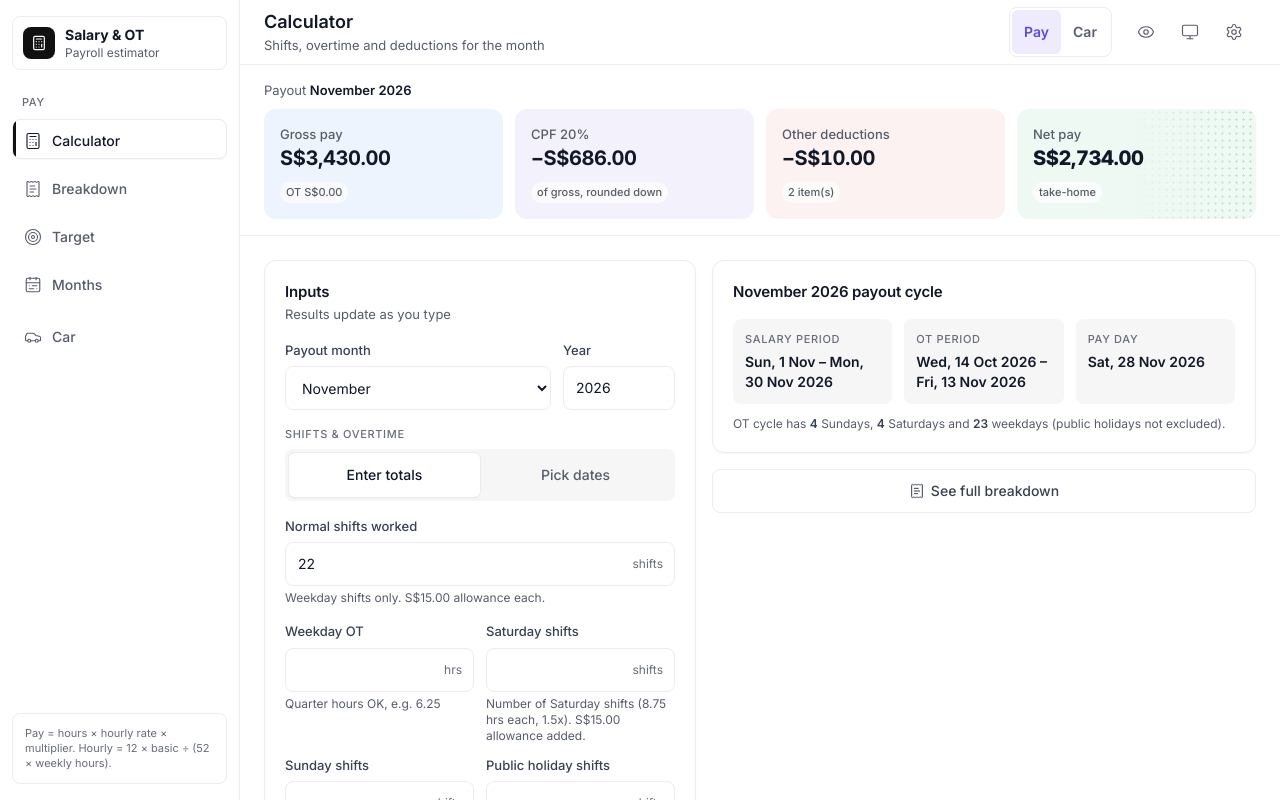
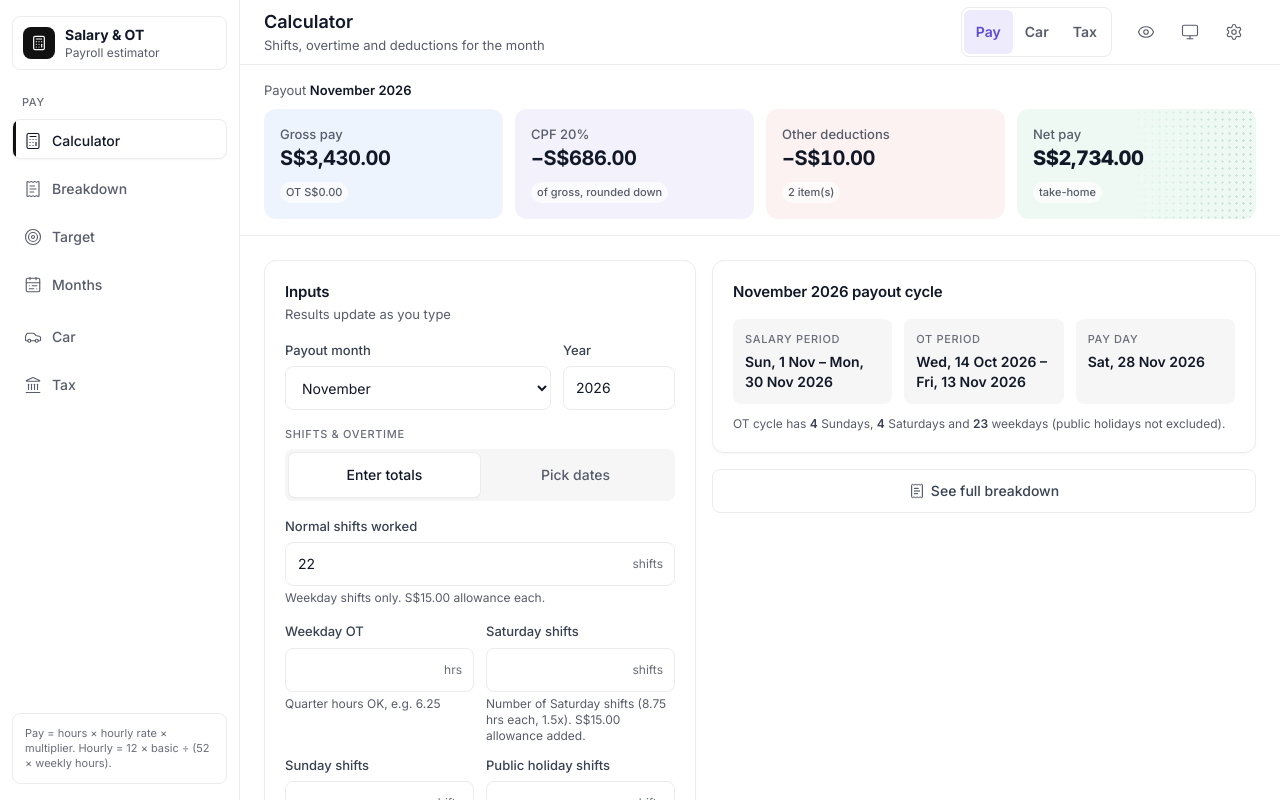
Before and after one commit to kyushira/overtime-calculator, a Next.js app: page /#calculator in a window 1280 px wide. Shown: the top 800 px of the page. Built offline with nearby package versions, Linux system fonts and the light colour scheme.

Commit message:
M4: add Tax to Pay | Car switch

```diff
--- a/src/App.tsx
+++ b/src/App.tsx
@@ -1,4 +1,4 @@
-import { Calculator, Car, CalendarRange, ReceiptText, Settings, Target, type LucideIcon } from 'lucide-react';
+import { Calculator, Car, CalendarRange, Landmark, ReceiptText, Settings, Target, type LucideIcon } from 'lucide-react';
 import { type CSSProperties, useEffect, useRef, useState } from 'react';
 import { Breakdown } from './components/Breakdown';
 import { CarCalculator } from './components/CarCalculator';
@@ -8,6 +8,7 @@ import { MonthsTab } from './components/MonthsTab';
 import { SettingsPanel } from './components/SettingsPanel';
 import { SummaryCards } from './components/SummaryCards';
 import { TargetMode } from './components/TargetMode';
+import { TaxTab } from './components/tax/TaxTab';
 import { btnOutline, SectionLabel } from './components/ui';
 import { AppearanceCard } from './components/AppearanceCard';
 import { PrivacyToggle } from './components/PrivacyToggle';
@@ -54,6 +55,7 @@ const TAB_ITEMS: { id: Tab; label: string; icon: LucideIcon; blurb: string }[] =
   { id: 'months', label: 'Months', icon: CalendarRange, blurb: 'Save each month, see your history and plan the next one' },
   { id: 'settings', label: 'Settings', icon: Settings, blurb: 'Pay rules, CPF and deductions' },
   { id: 'car', label: 'Car', icon: Car, blurb: 'Car loan, running costs and affordability' },
+  { id: 'tax', label: 'Tax', icon: Landmark, blurb: 'Income tax estimate, reliefs and year-end reminders' },
 ];
 
 /** Pay-mode tabs shown in the bottom bar and the sidebar list (Settings is the header gear). */
@@ -109,7 +111,7 @@ export default function App() {
     window.scrollTo({ top: 0 });
   };
 
-  const switchMode = (m: Mode) => goTo(m === 'car' ? 'car' : lastPay);
+  const switchMode = (m: Mode) => goTo(m === 'pay' ? lastPay : m);
 
   const applyCombo = (q: OtQuantities) => {
     update({
@@ -177,6 +179,17 @@ export default function App() {
           >
             <Car {...ICON} aria-hidden />
             Car
+          </button>
+          <button
+            type="button"
+            onClick={() => goTo('tax')}
+            aria-current={mode === 'tax' ? 'page' : undefined}
+            className={`mt-1 flex h-11 w-full items-center gap-2.5 rounded-lg px-3 text-sm font-medium transition-colors duration-200 ${
+              mode === 'tax' ? 'text-accent' : 'text-slate-500 hover:bg-slate-100 hover:text-slate-900'
+            }`}
+          >
+            <Landmark {...ICON} aria-hidden />
+            Tax
           </button>
         </nav>
 
@@ -322,8 +335,9 @@ export default function App() {
             )}
 
             {tab === 'car' && <CarCalculator otNet={result.net} />}
+            {tab === 'tax' && <TaxTab />}
 
-            {tab !== 'car' && (
+            {tab !== 'car' && tab !== 'tax' && (
               <p className="pt-2 text-center text-xs text-slate-400">
                 Estimates only. Unpaid leave and age-based CPF rate changes are not modelled automatically.
               </p>
--- a/src/components/nav/PayCarSwitch.tsx
+++ b/src/components/nav/PayCarSwitch.tsx
@@ -1,10 +1,11 @@
 import type { Mode } from './navModel';
 
-/** Segmented Pay | Car switch in the header. Each option is a 44px button with aria-pressed. */
+/** Segmented Pay | Car | Tax switch in the header. Each option is a 44px button with aria-pressed. */
 export function PayCarSwitch({ mode, onChange }: { mode: Mode; onChange: (m: Mode) => void }) {
   const options: { id: Mode; label: string }[] = [
     { id: 'pay', label: 'Pay' },
     { id: 'car', label: 'Car' },
+    { id: 'tax', label: 'Tax' },
   ];
   return (
     <div role="group" aria-label="App mode" className="flex shrink-0 rounded-lg border border-slate-200 bg-page p-0.5">
--- a/src/components/nav/navModel.ts
+++ b/src/components/nav/navModel.ts
@@ -5,7 +5,7 @@ import type { Tab } from '../../hooks/useTab';
  * from tab id to mode / summary variant can be unit-tested.
  */
 
-export type Mode = 'pay' | 'car';
+export type Mode = 'pay' | 'car' | 'tax';
 
 /** Tabs shown in the Pay-mode bottom bar (Settings is reached from the header gear). */
 export const BAR_TABS = ['calculator', 'breakdown', 'target', 'months'] as const;
@@ -14,7 +14,9 @@ export type BarTab = (typeof BAR_TABS)[number];
 export type SummaryVariant = 'full' | 'strip' | 'none';
 
 export function modeOf(tab: Tab): Mode {
-  return tab === 'car' ? 'car' : 'pay';
+  if (tab === 'car') return 'car';
+  if (tab === 'tax') return 'tax';
+  return 'pay';
 }
 
 export function isBarTab(tab: Tab): tab is BarTab {
@@ -34,7 +36,7 @@ export function parseBarTab(raw: unknown): BarTab {
 /**
  * Which summary sits under the header:
  * calculator = full 2x2 grid (collapses on scroll), other pay tabs = collapsed strip,
- * settings and car = none.
+ * settings, car and tax = none.
  */
 export function summaryVariant(tab: Tab): SummaryVariant {
   if (tab === 'calculator') return 'full';
--- a/src/hooks/useTab.ts
+++ b/src/hooks/useTab.ts
@@ -1,6 +1,6 @@
 import { useCallback, useEffect, useState } from 'react';
 
-export const TABS = ['calculator', 'breakdown', 'target', 'months', 'settings', 'car'] as const;
+export const TABS = ['calculator', 'breakdown', 'target', 'months', 'settings', 'car', 'tax'] as const;
 export type Tab = (typeof TABS)[number];
 
 const STORAGE_KEY = 'otcalc.tab.v1';
```
Also changed, not shown: 1 other file (tests, documents, lock files or other folders).
